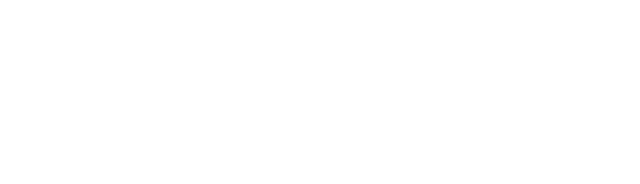
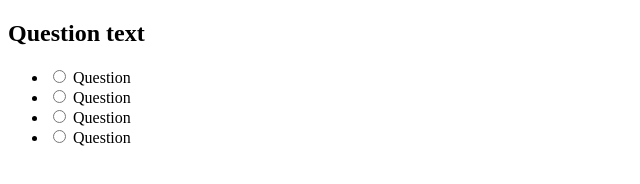
Before and after one commit to DEV-Gitanjali/Quiz-App, a plain HTML site: page index.html in a window 1280 px wide. Shown: the whole page, without its empty margins (0-640 px from the left). Drawn offline with Linux system fonts and the light colour scheme.

Commit message:
this code for main container of  quiz

```diff
--- a/index.html
+++ b/index.html
@@ -8,6 +8,37 @@
 </head>
 <body>
 
+<div class="quiz-container" id="quiz">
+
+    <div class="quiz-header">
+        <h2 id="question">Question text</h2>
+    <ul>
+        <li>
+            <input type="radio" name="answer" id="a" class="answer">
+            <label for="a" id="a_text">Question</label>
+        </li>
+
+
+        <li>
+            <input type="radio" name="answer" id="a" class="answer">
+            <label for="a" id="a_text">Question</label>
+        </li>
+
+        <li>
+            <input type="radio" name="answer" id="a" class="answer">
+            <label for="a" id="a_text">Question</label>
+        </li>
+
+        <li>
+            <input type="radio" name="answer" id="a" class="answer">
+            <label for="a" id="a_text">Question</label>
+        </li>
+
+    </ul>
+
+    </div>
+</div>
+
     <script src="script.js"></script>
 </body>
 </html>
```
